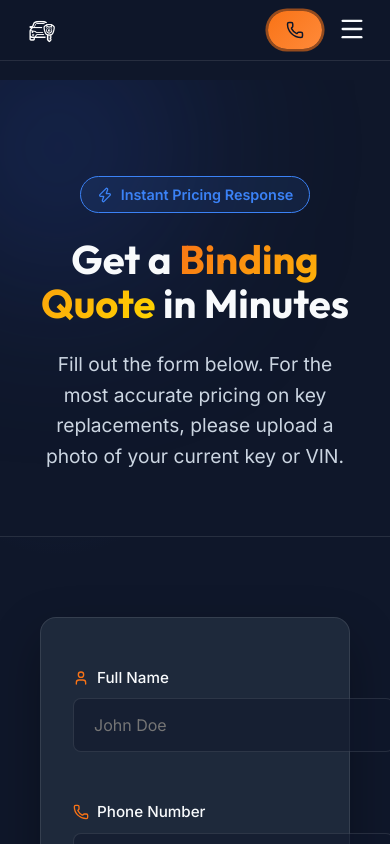
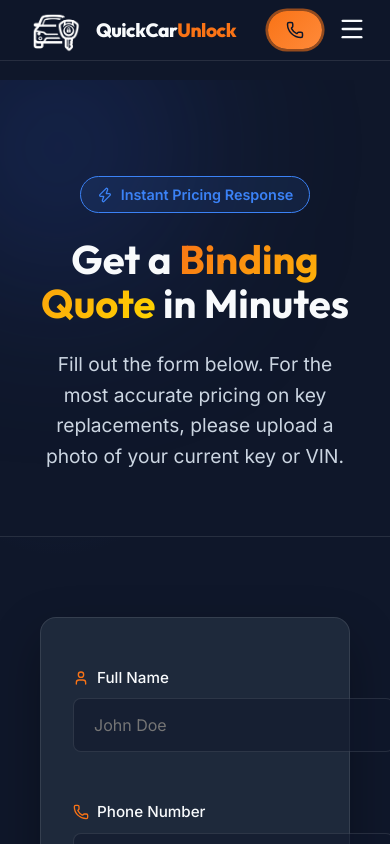
Before and after one commit to quickcarunlock-nyc/quickcarunlock, a Next.js app: page /request-a-quote in a window 390 px wide. Shown: the top 844 px of the page. Built offline with nearby package versions, Linux system fonts and the light colour scheme.

Commit message:
feat: increase logo to 64x64, show logo text on mobile

```diff
--- a/src/app/globals.css
+++ b/src/app/globals.css
@@ -394,8 +394,7 @@ button {
 /* Responsive */
 @media (max-width: 768px) {
   .header-content { height: 60px; }
-  .logo { font-size: 1.4rem; }
-  .logo-text { display: none; } /* Show only icon on very small screens if needed, but let's try just shrinking first */
+  .logo { font-size: 1.2rem; }
 
   .header-phone-btn {
     padding: 8px 12px;
--- a/src/app/layout.tsx
+++ b/src/app/layout.tsx
@@ -36,7 +36,7 @@ export default function RootLayout({
             <div className="footer-grid">
               <div className="footer-col">
                 <Link href="/" className="logo mb-3" style={{ fontSize: '1.5rem' }}>
-                  <Image src="/car-unlock.webp" alt="QuickCarUnlock Logo" width={28} height={28} style={{ objectFit: 'contain' }} />
+                  <Image src="/car-unlock.webp" alt="QuickCarUnlock Logo" width={64} height={64} style={{ objectFit: 'contain' }} />
                   QuickCar<span className="highlight">Unlock</span>
                 </Link>
                 <p style={{ color: 'var(--slate-light)', marginBottom: '1.5rem', lineHeight: '1.8' }}>
--- a/src/components/Header.tsx
+++ b/src/components/Header.tsx
@@ -36,7 +36,7 @@ export default function Header() {
       <header className={`site-header ${isScrolled ? "scrolled" : ""}`}>
         <div className="container header-content">
           <Link href="/" className="logo" onClick={closeMenu}>
-            <Image src="/car-unlock.webp" alt="QuickCarUnlock Logo" width={36} height={36} style={{ objectFit: 'contain' }} />
+            <Image src="/car-unlock.webp" alt="QuickCarUnlock Logo" width={64} height={64} style={{ objectFit: 'contain' }} />
             <span className="logo-text">QuickCar<span className="highlight">Unlock</span></span>
           </Link>
 
```
